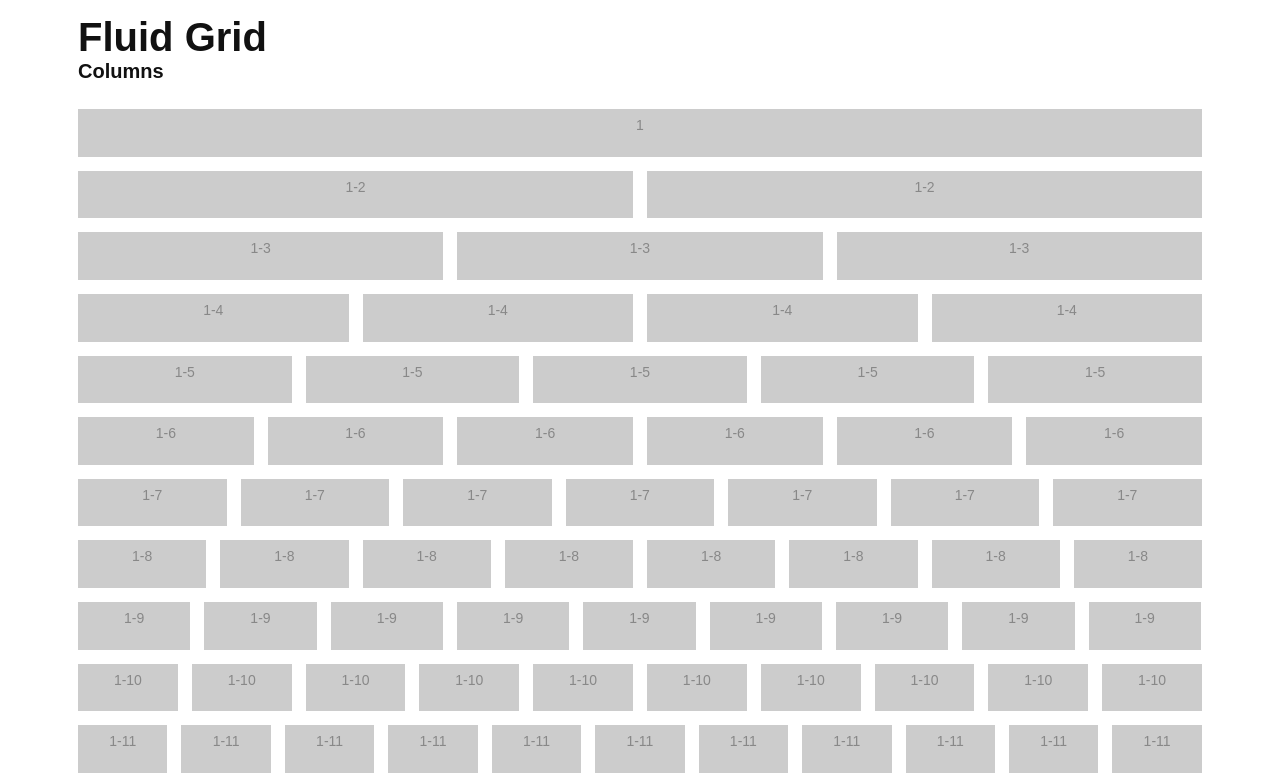
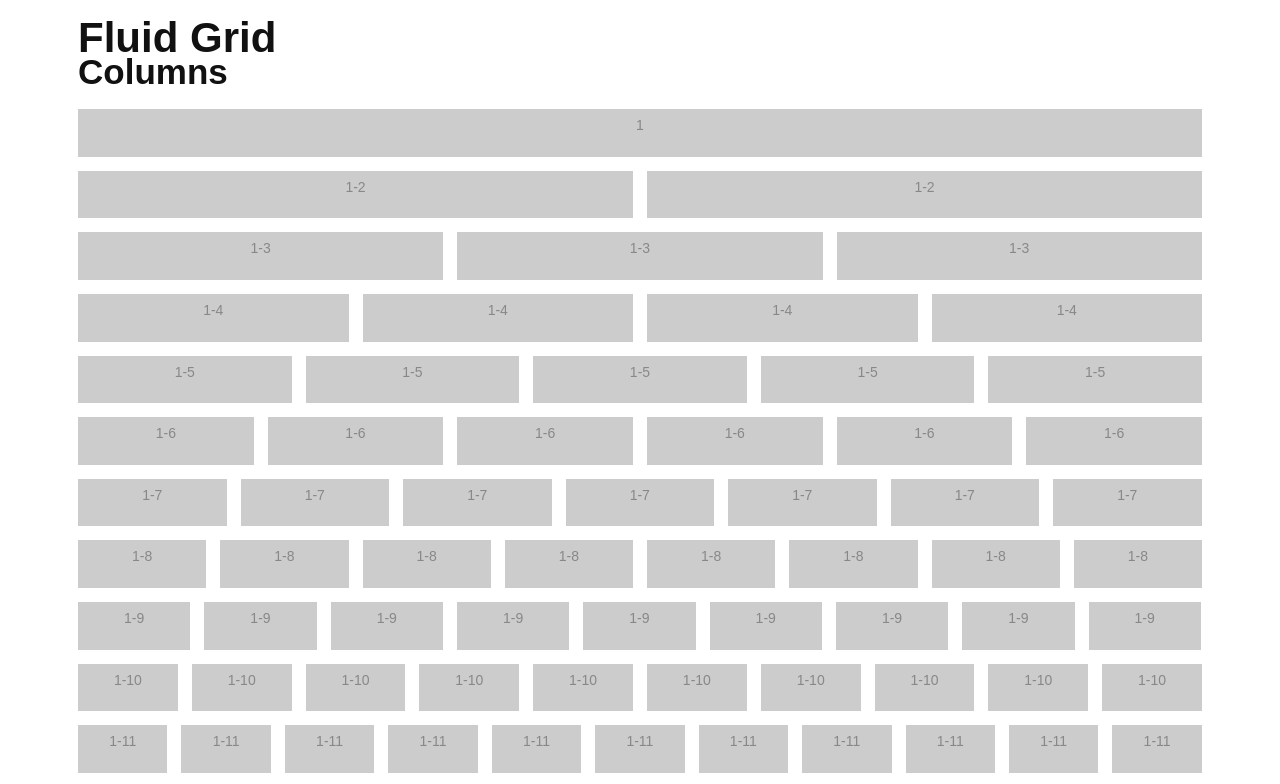
Before and after one commit to kitbeck/boilerplate, a plain HTML site: page index.html in a window 1280 px wide. Shown: the top 784 px of the page. Drawn offline with Linux system fonts and the light colour scheme.

Commit message:
added more less

```diff
--- a/css/custom.css
+++ /dev/null
@@ -1,6 +0,0 @@
-.content {
-  padding: 7px;
-  text-align: center;
-  background: #ccc;
-  color: #888;
-}
--- a/index.html
+++ b/index.html
@@ -4,7 +4,7 @@
 
 	<head>
 		<title>Fluid Grid</title>
-		<link rel="stylesheet" href="css/base.css" type="text/css" media="screen">
+		<link rel="stylesheet" href="css/default.css" type="text/css" media="screen">
 	</head>
 
 	<body>
@@ -589,6 +589,9 @@
 			</div>
 		</div><!--/ .row -->
 
+		<div class="box">
+		</div>
+
 	</body>
 
 </html>
--- a/less/base.less
+++ b/less/base.less
@@ -5,10 +5,6 @@
   Version: 1.1 - Last Updated: 20th October, 2012
 
 ========================================================================== */
-
-  @import "mixins.less";
-  @import "grid.less";
-  @import "custom.less";
 
   // Global Defaults
 
@@ -21,25 +17,22 @@
   @defaultFontSize:       14;
   @fontDefault:           @defaultFontSize / 16 * 100%; // works out your base font size in percent
 
-  @12px:                  12 / @defaultFontSize * 1em;
-  @13px:                  13 / @defaultFontSize * 1em;
-  @14px:                  14 / @defaultFontSize * 1em;
-  @16px:                  16 / @defaultFontSize * 1em;
-  @18px:                  18 / @defaultFontSize * 1em;
-  @20px:                  20 / @defaultFontSize * 1em;
-  @22px:                  22 / @defaultFontSize * 1em;
-  @26px:                  26 / @defaultFontSize * 1em;
+  @42px:                  42 / @defaultFontSize * 1em;
+  @35px:                  35 / @defaultFontSize * 1em;
   @28px:                  28 / @defaultFontSize * 1em;
-  @36px:                  36 / @defaultFontSize * 1em;
-  @40px:                  40 / @defaultFontSize * 1em;
+  @21px:                  21 / @defaultFontSize * 1em;
+  @14px:				  14 / @defaultFontSize * 1em;
+  @7px:					  7  / @defaultFontSize * 1em;
 
   // Headings
   @headingFont:           "Georgia", "Times New Roman", sans-serif;
 
-  @h1:                    @40px;
-  @h2:                    @20px;
-  @h3:                    @26px;
-  @h4:                    @20px;
+  @h1:                    @42px;
+  @h2:                    @35px;
+  @h3:                    @28px;
+  @h4:                    @21px;
+  @h5:					  @14px;
+  @h6:					  @7px;
 
   // Colours
 
@@ -187,6 +180,14 @@
     font-size: @h4;
     margin: 14px 0 14px 0;
 }
+h5 {
+    font-size: @h5;
+    margin: 14px 0 14px 0;
+}
+h6 {
+    font-size: @h6;
+    margin: 14px 0 14px 0;
+}
 
 
 /* 1.2 Paragraphs, block quotes, code, pre, etc
@@ -315,7 +316,6 @@
     background-color: #ffffff;
 }
 
-table tbody .odd td,
 table tbody .odd td {
     background-color: #f1f1f1;
 }
--- a/less/custom.less
+++ b/less/default.less
@@ -1,11 +1,21 @@
 /* ////////////////////////////////////////////////////////////
 
-	custom less file
+	default less file
 
 //////////////////////////////////////////////////////////// */
+
+  @import "mixins.less";
+  @import "grid.less";
+  @import "base.less";
 
 .content{
 	padding: 7px;
 	text-align: center;
 	background: #ccc; color: #888;
 }
+
+.box {
+	width: 100%; height: 300px;
+	.bordered();
+
+}
```
Also changed, not shown: css/default.css (added).
